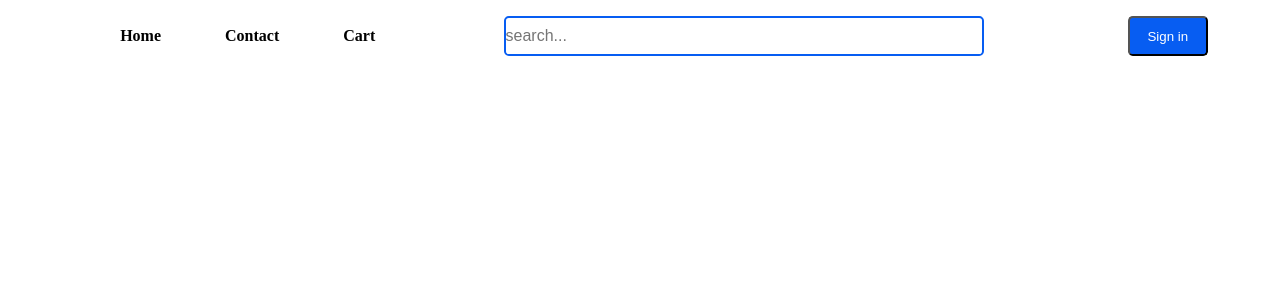
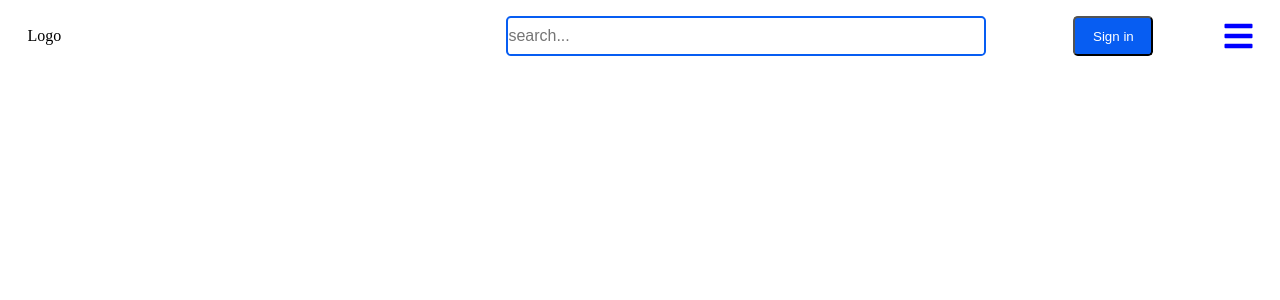
Before and after one commit to WaseelPal/Waseel, a React app: page / in a window 1280 px wide. Shown: the top 300 px of the page. Built offline with nearby package versions, Linux system fonts and the light colour scheme.

Commit message:
add burger button functionality

```diff
--- a/src/components/App/Navigation/Header.js
+++ b/src/components/App/Navigation/Header.js
@@ -1,12 +1,15 @@
-import React from "react";
+import React, {useState} from "react";
 import "../Styles/header.scss"
 
 function Header() {
+  const [open, setOpen] = useState(false);
+
+
 return (
   <div>
     <nav>
-      {/* <div> Logo</div> */}
-      <ul>
+      <div className="logo"> Logo</div>
+      <ul style={{ transform: open ? "translateX(0px)" : "translateX(-500px) " }}>
         <li>
           <a href="/">Home</a>
         </li>
@@ -17,12 +20,11 @@ return (
           <a href="/"> Cart</a>
         </li>
       </ul>
-
       <input placeholder="search..."></input>
       <button> Sign in </button>
-      <i className="fas fa-bars burger"></i>
+      <i onClick= {() => setOpen(!open)} className="fas fa-bars"></i>
+    </nav>
 
-    </nav>
   </div>
 );
 }
--- a/src/components/App/Styles/header.css
+++ b/src/components/App/Styles/header.css
@@ -3,6 +3,11 @@
   padding: 0;
   -webkit-box-sizing: border-box;
           box-sizing: border-box;
+}
+
+nav i {
+  color: blue;
+  font-size: 100px;
 }
 
 li {
@@ -25,9 +30,9 @@ nav {
           align-items: center;
 }
 
-nav .logo {
-  font-size: 3rem;
-  font-weight: 700;
+nav div {
+  font-size: 1rem;
+  font-weight: 500;
 }
 
 nav ul {
@@ -72,16 +77,15 @@ button {
 }
 
 i {
-  display: none !important;
-  font-size: 2rem;
+  font-size: 2rem !important;
   color: #075df2;
 }
 
 @media all and (max-width: 768px) {
   i {
-    display: block;
-    font-size: 2rem;
-    color: #075df2;
+    font-size: 2.5rem !important;
+    color: red;
+    cursor: pointer;
   }
   nav ul {
     display: block;
@@ -92,6 +96,8 @@ i {
     background-color: #075df2;
     opacity: 0.9;
     width: 50%;
+    -webkit-transform: translateX(-500px) !important;
+            transform: translateX(-500px) !important;
   }
   nav ul a {
     color: #e9e6e6;
@@ -102,5 +108,8 @@ i {
   nav ul li :hover {
     border-bottom: 2px solid white;
   }
+  nav div {
+    display: none !important;
+  }
 }
 /*# sourceMappingURL=header.css.map */
--- a/src/components/App/Styles/header.scss
+++ b/src/components/App/Styles/header.scss
@@ -1,10 +1,14 @@
 $primaryColor: #075df2;
+
 * {
   margin: 0;
   padding: 0;
   box-sizing: border-box;
 }
-
+nav i {
+  color: blue;
+  font-size: 100px;
+}
 li {
   list-style-type: none;
 }
@@ -17,9 +21,9 @@ nav {
   min-height: 1rem;
   align-items: center;
 }
-nav .logo {
-  font-size: 3rem;
-  font-weight: 700;
+nav div {
+  font-size: 1rem;
+  font-weight: 500;
 }
 nav ul {
   display: flex;
@@ -55,16 +59,15 @@ button {
   margin: 1rem;
 }
 i {
-  display: none !important;
-  font-size: 2rem;
+  font-size: 2rem !important;
   color: $primaryColor;
 }
 
 @media all and (max-width: 768px) {
   i {
-    display: block;
-    font-size: 2rem;
-    color: $primaryColor;
+    font-size: 2.5rem !important;
+    color: red;
+    cursor: pointer;
   }
 
   nav ul {
@@ -76,6 +79,7 @@ i {
     background-color: $primaryColor;
     opacity: 0.9;
     width: 50%;
+    transform: translateX(-500px) !important;
   }
   nav ul a {
     color: rgb(233, 230, 230);
@@ -87,4 +91,7 @@ i {
   nav ul li :hover {
     border-bottom: 2px solid white;
   }
+  nav div {
+    display: none !important;
+  }
 }
```
Also changed, not shown: 1 other file (tests, documents, lock files or other folders).
